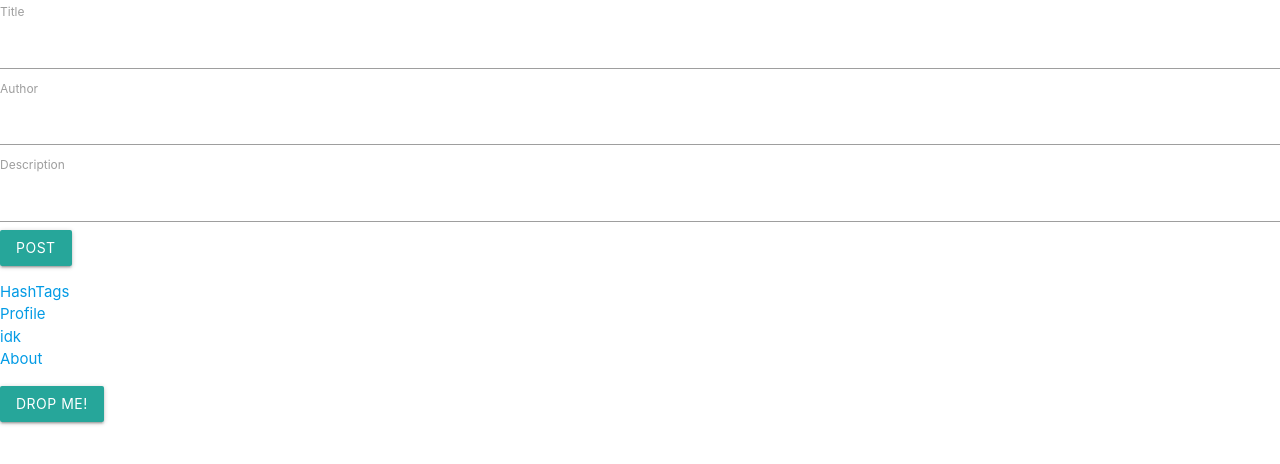
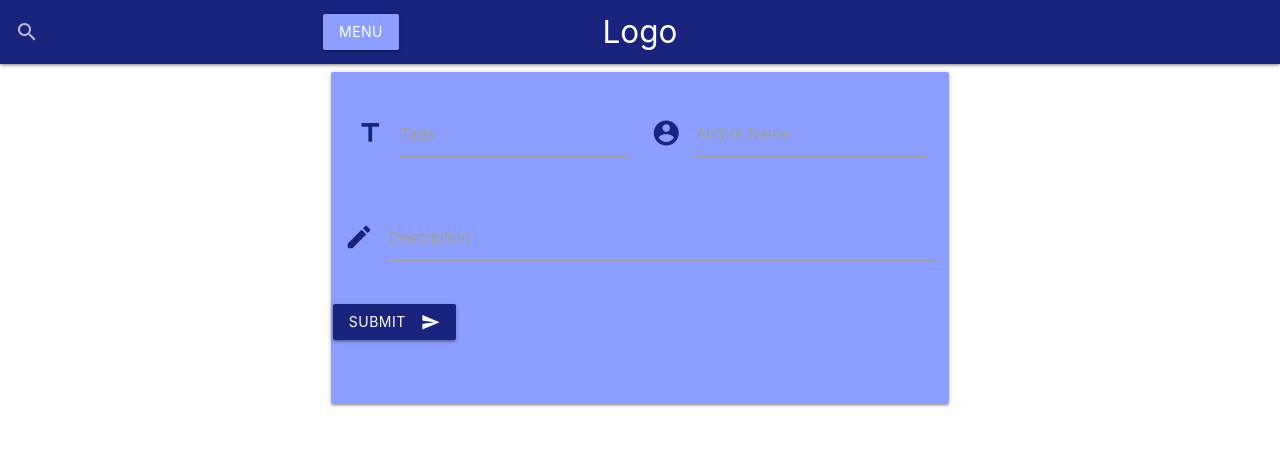
Before and after one commit to amirmrad/likileeks, a website: page static/index.html in a window 1280 px wide. Drawn offline with nearby package versions, Linux system fonts and the light colour scheme; no server answers.

Commit message:
news pages for adding news and creating it

```diff
--- a/static/index.html
+++ b/static/index.html
@@ -6,20 +6,92 @@
     <meta http-equiv="X-UA-Compatible" content="ie+edge" />
     <title>LikiLeeks</title>
     <script src="https://ajax.googleapis.com/ajax/libs/jquery/3.4.1/jquery.min.js"></script>
-    <link type="text/css" href="/style.css" rel="stylesheet" />
     <link href="https://fonts.googleapis.com/icon?family=Material+Icons" rel="stylesheet">
     <!-- Compiled and minified CSS -->
     <link rel="stylesheet" href="https://cdnjs.cloudflare.com/ajax/libs/materialize/1.0.0/css/materialize.min.css">
+    <link type="text/css" href="/style.css" rel="stylesheet" />
+
     </head>
   <body>
+      <nav>
+          <div class="nav-wrapper indigo darken-4">
+            <a href="#" class="brand-logo center">Logo</a>
+            <ul>
+                <li>
+                <form>
+                    <div class="input-field">
+                      <input id="search" type="search" required>
+                      <label class="label-icon" for="search"><i class="material-icons">search</i></label>
+                      <i class="material-icons">close</i>
+                    </div>
+                  </form>
+                  </li>
+                <il>
+                    <a id='menuItem'class='dropdown-trigger btn indigo accent-1' href='#' data-target='dropdown1'>Menu</a>
+                </il>
+            </ul>
 
-      <!-- <ul id = "topNavBar">
-          <li id = "top"><a href="default.asp">Home</a></li>
-          <li id = "top"><a href="news.asp">News</a></li>
-          <li id = "top"><a href="contact.asp">Contact</a></li>
-          <li id = "top"><a href="about.asp">About</a></li>
-        </ul> -->
-    <div class="main">
+
+      <!-- Dropdown Trigger -->
+
+      <ul id='dropdown1' class='dropdown-content indigo darken-4'>
+          <li><a href="#!"><i class="material-icons" style="color:#8c9eff;">home</i><p style="color:rgb(255, 255, 255);">Home</p></a></li>
+          <li class="divider" tabindex="-1"></li>
+          <li><a href="#!"><i class="material-icons"style="color:#8c9eff;">view_module</i><p style="color:rgb(255, 255, 255);">News</p> </a></li>
+          <li class="divider" tabindex="-1"></li>
+          <li><a href="#!"><i class="material-icons"style="color:#8c9eff";>phone_iphone</i><p style="color:rgb(255, 255, 255);">Contact</p></a></li><li class="divider" tabindex="-1"></li>
+          <li><a href="#!"><i class="material-icons"style="color:#8c9eff;">cloud</i><p style="color:rgb(255, 255, 255);">About</p></a></li>
+        </ul>
+          </div>
+        </nav>
+
+
+
+  <div class="row">
+      <div class="col s12 m6 offset-m3 ">
+        <div id='card' class="card-panel teal5 indigo accent-1">
+          <span>
+              <div id='centerContainer' class="row">
+                  <div class="inputContainer">
+                    <form class="col s12" id="post-form">
+                      <div class="row">
+                        <div id='title' class="input-field col s6">
+                            <i class="material-icons prefix" style="color:#1a237e;">title</i>
+                          <input id="post_title" type="text" class="validate">
+                          <label for="post_title">Tags</label>
+                        </div>
+                        <div class="input-field col s6">
+                            <i class="material-icons prefix" style="color:#1a237e;">account_circle</i>
+                            <input id="last_name" type="text" class="validate">
+                            <label for="last_name" data-error="Please enter your first name.">Author Name</label>
+                          </div>
+                      </div>
+                      </div>
+                      <!--new Row for the new description-->
+                      <div class="row">
+                          <div class="input-field col s12">
+                              <i class="material-icons prefix" style="color:#1a237e;">create</i>
+                              <input id="news_text" type="text" class="validate">
+                              <label for="news_text">Description</label>
+                            </div>
+                        </div>
+                        <div class="row">
+                            <button id ='submitButton' class="btn waves-effect indigo darken-4" type="submit" name="action">Submit
+                                <i class="material-icons right indigo darken-4">send</i>
+                              </button>
+                        </div>
+                    </form>
+                  </div>
+          </span>
+        </div>
+      </div>
+    </div>
+          <div class="postsContainer">
+
+            </div>
+      </div>
+
+    <!-- <div class="main">
         <form id="post-form">
             <div class="form-group">
                 <label for="title">Title</label>
@@ -38,27 +110,7 @@
       <div class="postsContainer">
 
       </div>
-    </div>
-    <ul id = "sideBard">
-        <li id = "side"><a href="default.asp">HashTags</a></li>
-        <li id = "side"><a href="news.asp">Profile</a></li>
-        <li id = "side"><a href="contact.asp">idk</a></li>
-        <li id = "side"><a href="about.asp">About</a></li>
-      </ul>
-
-
-
-  <!-- Dropdown Trigger -->
-  <a class='dropdown-trigger btn' href='#' data-target='dropdown1'>Drop Me!</a>
-
-  <!-- Dropdown Structure -->
-  <ul id='dropdown1' class='dropdown-content'>
-    <li><a href="#!"><i class="material-icons">home</i>Home</a></li>
-    <li><a href="#!"><i class="material-icons">view_module</i>News</a></li>
-    <li class="divider" tabindex="-1"></li>
-    <li><a href="#!">three</a></li>
-    <li><a href="#!"><i class="material-icons">cloud</i>five</a></li>
-  </ul>
+    </div> -->
 
 
        <!-- Compiled and minified JavaScript -->
--- a/static/style.css
+++ b/static/style.css
@@ -1,4 +1,4 @@
-.main{
+/* .main{
     margin-top: 30px;
     margin-left:120px;
     position: fixed;
@@ -7,37 +7,35 @@
     border: #111;
     border-width: 2px;
 
-}
-/* #sidebar{
-  list-style-type: none;
-  margin: 0;
-  padding: 0;
-  width: 25%;
-  background-color: #f1f1f1;
-  height: 100%; /* Full height */
-  position: fixed; /* Make it stick, even on scroll */
-  overflow: auto; /* Enable scrolling if the sidenav has too much content */
-}
+} */
+/* #centerContainer{
+  height: 100%;
+  position: fixed;
+  overflow: auto;
+} */
    */
   #top {
     float: left;
   }
 
+
+
+
   #top a {
     display: block;
-    color: #666;
+    color: rgb(255, 250, 250);
     text-align: center;
     padding: 14px 16px;
     text-decoration: none;
   }
 
   /* Change the link color to #111 (black) on hover */
-  #top a:hover {
+  /* #top a:hover {
     background-color: #111;
-  }
-  .active {
-    background-color: #4CAF50;
-  }
+  } */
+  /* .active {
+    background-color:rgb(15, 119, 189);
+  } */
   #topNavBar {
     position: -webkit-sticky; /* Safari */
     position: sticky;
@@ -60,3 +58,28 @@
       padding-left: 0px;
     }
   }
+
+  label {
+    color: white !important;
+  }
+  input {
+    border-bottom: 1px white solid !important;
+  }
+#menuItem{
+  margin-left: 10px;
+}
+
+#submitButton{
+  margin-left: 50px;
+}
+input:not([type]):focus:not([readonly]), input[type="text"]:not(.browser-default):focus:not([readonly]), input[type="password"]:not(.browser-default):focus:not([readonly]), input[type="email"]:not(.browser-default):focus:not([readonly]), input[type="url"]:not(.browser-default):focus:not([readonly]), input[type="time"]:not(.browser-default):focus:not([readonly]), input[type="date"]:not(.browser-default):focus:not([readonly]), input[type="datetime"]:not(.browser-default):focus:not([readonly]), input[type="datetime-local"]:not(.browser-default):focus:not([readonly]), input[type="tel"]:not(.browser-default):focus:not([readonly]), input[type="number"]:not(.browser-default):focus:not([readonly]), input[type="search"]:not(.browser-default):focus:not([readonly]), textarea.materialize-textarea:focus:not([readonly]) {
+  border-bottom: 1px solid black;
+  -webkit-box-shadow: 0 1px 0 0 black;
+  box-shadow: 0 1px 0 0 black;
+}
+.dropdown-content li {
+  color: #e7e7e7;
+}
+label.active {
+  text: rgb(248, 248, 248) !important;
+}
```
Also changed, not shown: static/mat.js (line endings or trailing spaces), 1 other file.
